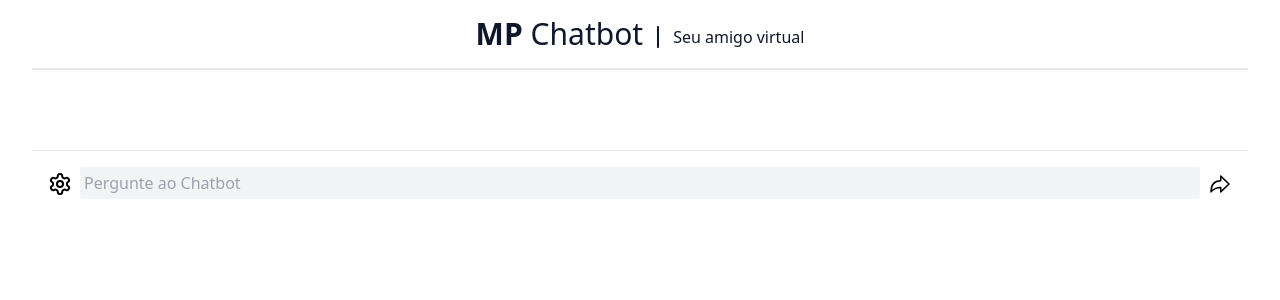
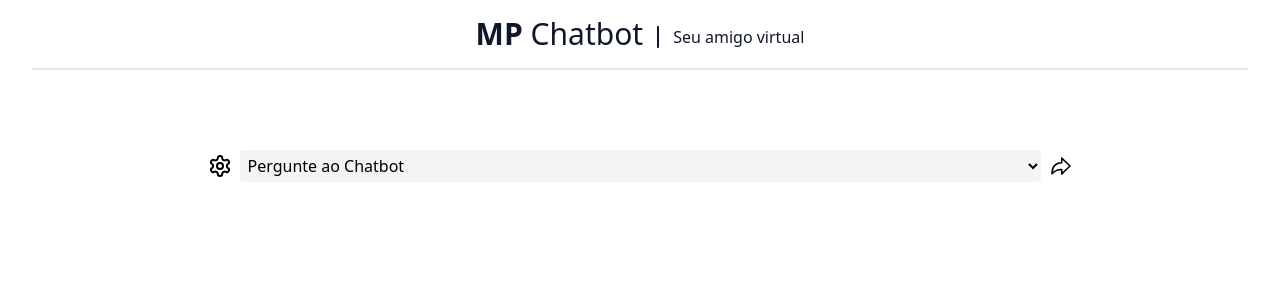
Before and after one commit to matheuszpicoli/chatbot, a Next.js app: page / in a window 1280 px wide. Shown: the top 300 px of the page. Built offline with nearby package versions, Linux system fonts and the light colour scheme.

Commit message:
replacing the input with a select

```diff
--- a/src/components/Chat.tsx
+++ b/src/components/Chat.tsx
@@ -11,7 +11,7 @@ interface ChatProps {
 
 export default function Chat<T extends ChatProps>(props: T) {
 	return (
-		<div className="p-4 flex flex-col">
+		<div className="p-4 flex flex-col cursor-default">
 			{props.messages.map((message, index) => (
 				<React.Fragment key={index}>
 					<User question={message.user} />
--- a/src/components/Footer.tsx
+++ b/src/components/Footer.tsx
@@ -1,8 +1,4 @@
-//- React
-import React, { useState } from "react"
-
-//- Components
-import Divider from "./Divider"
+import React, { useState, useLayoutEffect } from "react"
 
 //- Icons
 import * as Icon from "../icons/icons"
@@ -11,27 +7,46 @@ interface FooterProps {
 	setMessages: React.Dispatch<React.SetStateAction<Array<{ user: string; bot: string }>>>
 }
 
+interface QuestionData {
+	question: string
+}
+
+interface ApiResponse {
+	data: QuestionData[]
+}
+
 export default function Footer<T extends FooterProps>(props: T) {
-	const [input, setInput] = useState<string>("")
+	const [questions, setQuestions] = useState<string[]>([])
+	const [selectedQuestion, setSelectedQuestion] = useState<string>("")
+
+	let baseUrl = typeof window !== "undefined" ? `${window.location.protocol}//${window.location.host}` : ""
+	let apiUrl = "/api/questionAndAnswer"
+
+	useLayoutEffect(() => {
+		fetch(baseUrl.concat(apiUrl))
+			.then(response => response.json())
+			.then((question: ApiResponse) => setQuestions(question.data.map((item: QuestionData) => item.question)))
+	}, [])
 
 	const handleSubmit = (event: React.FormEvent) => {
 		event.preventDefault()
 
-		if (input.trim() === "") {
+		if (selectedQuestion.trim() === "") {
 			return
 		}
 
-		fetch(`http://localhost:3000/api/questionAndAnswer?question=${input}`)
+		fetch(`${baseUrl.concat(apiUrl)}?question=${selectedQuestion}`)
 			.then(response => response.json())
-			.then(data => props.setMessages(messages => [...messages, { user: input, bot: data.answer }]))
+			.then(data => props.setMessages(messages => [
+				...messages, {
+					user: selectedQuestion,
+					bot: data.answer
+				}]))
 
-		setInput("")
+		setSelectedQuestion("")
 	}
 
 	return (
-		<React.Fragment>
-			<Divider />
-
 		<form
 			onSubmit={handleSubmit}
 			className="flex justify-center items-center p-4"
@@ -39,13 +54,26 @@ export default function Footer<T extends FooterProps>(props: T) {
 			<button className="mr-2 outline-none duration-200 hover:opacity-60 active:opacity-100 active:text-cyan-400">
 				<Icon.Settings className="inline w-6 h-6" />
 			</button>
-				<input
-					className="bg-gray-100 duration-200 p-1 rounded-l rounded-r w-full outline-none align-middle active:opacity-40"
-					type="text"
-					placeholder="Pergunte ao Chatbot"
-					value={input}
-					onChange={event => setInput(event.target.value)}
-				/>
+			<select
+				className="bg-gray-100 cursor-pointer duration-200 p-1 rounded-l rounded-r w-full outline-none align-middle hover:opacity-60 active:opacity-40"
+				value={selectedQuestion}
+				onChange={event => setSelectedQuestion(event.target.value)}
+			>
+				<option
+					disabled
+					value=""
+				>
+					Pergunte ao Chatbot
+				</option>
+				{questions.map((question, index) => (
+					<option
+						key={index}
+						value={question}
+					>
+						{question}
+					</option>
+				))}
+			</select>
 			<button
 				type="submit"
 				className="ml-2 outline-none duration-200 hover:opacity-60 active:opacity-100 active:text-lime-400"
@@ -53,6 +81,5 @@ export default function Footer<T extends FooterProps>(props: T) {
 				<Icon.Arrow className="inline w-6 h-6" />
 			</button>
 		</form>
-		</React.Fragment>
 	)
 }
```
Lines whose indentation alone changed are shown as unchanged.
